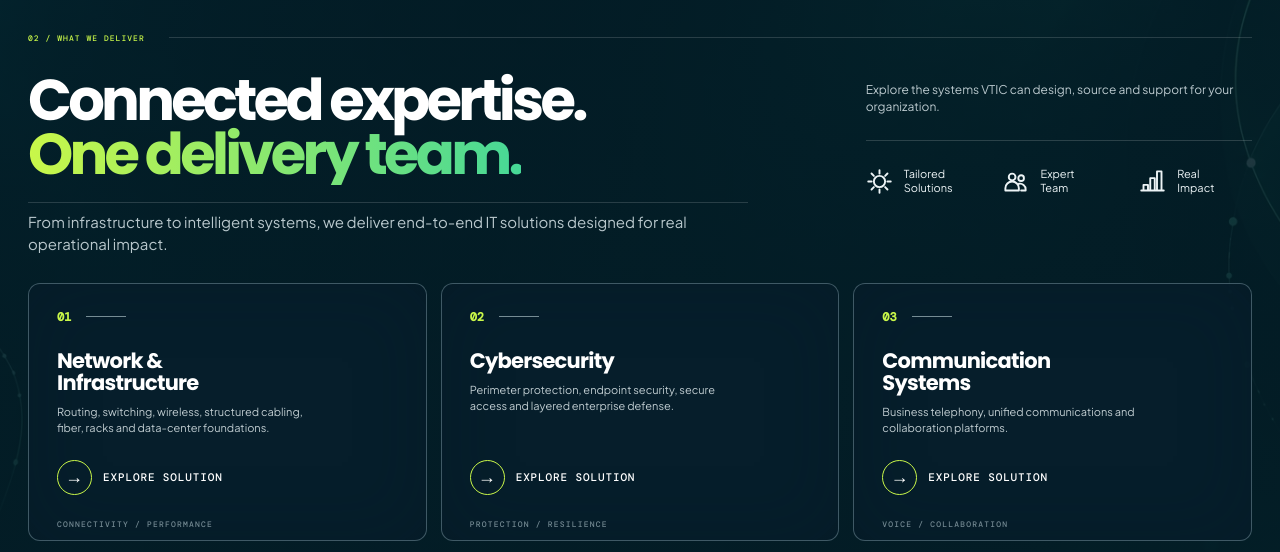
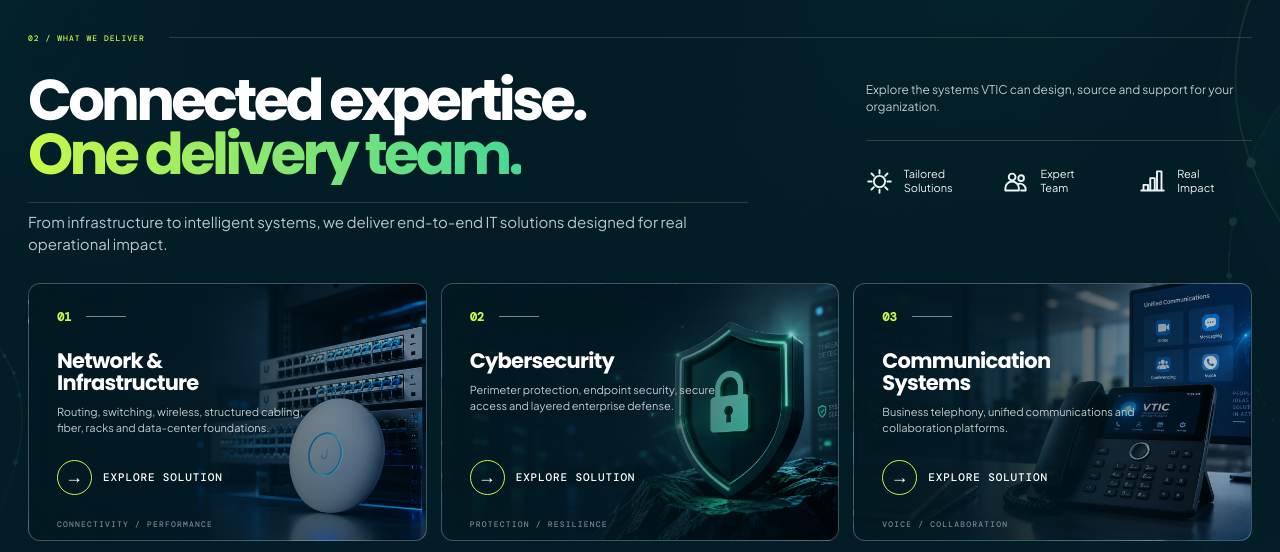
Before and after one commit to kylettzy/visiblemarketing, a Flask app: page / in a window 1280 px wide. Shown: the part 1732-2284 px from the top of the page. Run offline with Flask 3, Linux system fonts and the light colour scheme; some libraries are stand-ins or nearby versions.

Commit message:
Fix capability card image rendering

```diff
--- a/static/css/landing.css
+++ b/static/css/landing.css
@@ -2893,7 +2893,7 @@ body .capability-grid .capability-card:hover {
   transform: translateY(-3px);
 }
 
-.capability-card--network {
+body .capability-grid .capability-card--network {
   background-image:
     linear-gradient(
       90deg,
@@ -2904,7 +2904,7 @@ body .capability-grid .capability-card:hover {
     url("../images/capability-network.webp");
 }
 
-.capability-card--cybersecurity {
+body .capability-grid .capability-card--cybersecurity {
   background-image:
     linear-gradient(
       90deg,
@@ -2915,7 +2915,7 @@ body .capability-grid .capability-card:hover {
     url("../images/capability-cybersecurity.webp");
 }
 
-.capability-card--communication {
+body .capability-grid .capability-card--communication {
   background-image:
     linear-gradient(
       90deg,
@@ -2926,7 +2926,7 @@ body .capability-grid .capability-card:hover {
     url("../images/capability-communications.webp");
 }
 
-.capability-card--physical {
+body .capability-grid .capability-card--physical {
   background-image:
     linear-gradient(
       90deg,
@@ -2937,7 +2937,7 @@ body .capability-grid .capability-card:hover {
     url("../images/capability-physical-security.webp");
 }
 
-.capability-card--cloud {
+body .capability-grid .capability-card--cloud {
   background-image:
     linear-gradient(
       90deg,
--- a/templates/landing.html
+++ b/templates/landing.html
@@ -15,7 +15,7 @@
     />
     <link
       rel="stylesheet"
-      href="{{ url_for('static', filename='css/landing.css') }}"
+      href="{{ url_for('static', filename='css/landing.css') }}?v=20260907-2"
     />
     <link
       rel="stylesheet"
```
Also changed, not shown: 1 other file.
